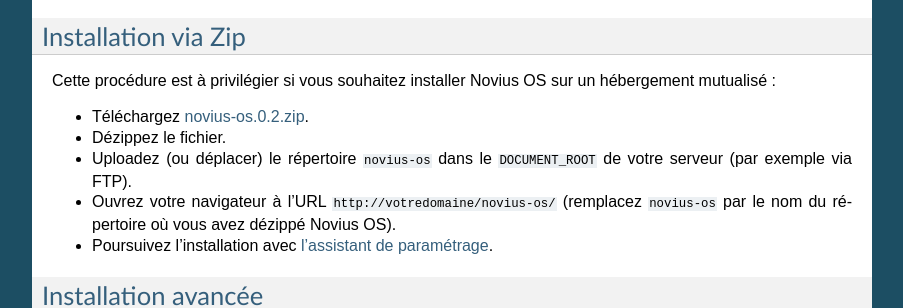
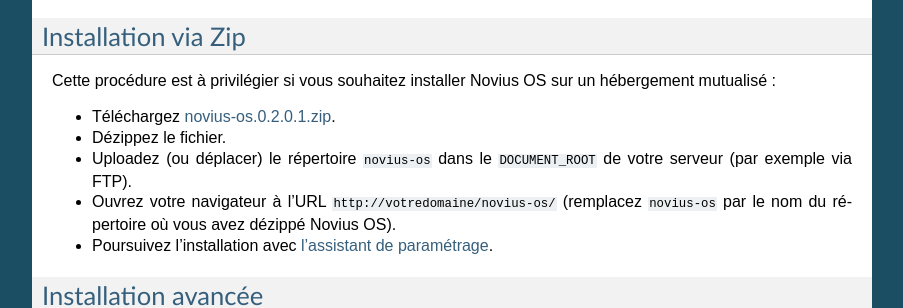
Before and after one commit to vrcAlbert/documentation-api, a Sphinx documentation site: the page built from source/install/install.rst, in a window 1280 px wide and 900 px high, scrolled down 1094 px. Shown: the part 152-460 px from the top of the window, without its empty margins (198-1101 px from the left). Built offline with Sphinx 7.4.7, drawn with Linux system fonts in a browser that asks for light colours.

Commit message:
Update zip name in install

```diff
--- a/source/install/install.rst
+++ b/source/install/install.rst
@@ -69,7 +69,7 @@
 
 Cette procédure est à privilégier si vous souhaitez installer Novius OS sur un hébergement mutualisé :
 
-* Téléchargez  `novius-os.0.2.zip <http://www.novius-os.org/download-novius-os-zip.html>`__.
+* Téléchargez  `novius-os.0.2.0.1.zip <http://www.novius-os.org/download-novius-os-zip.html>`__.
 * Dézippez le fichier.
 * Uploadez (ou déplacer) le répertoire :file:`novius-os` dans le ``DOCUMENT_ROOT`` de votre serveur (par exemple via FTP).
 * Ouvrez votre navigateur à l'URL :file:`http://votredomaine/novius-os/` (remplacez :file:`novius-os` par le nom du répertoire où vous avez dézippé Novius OS).
```
